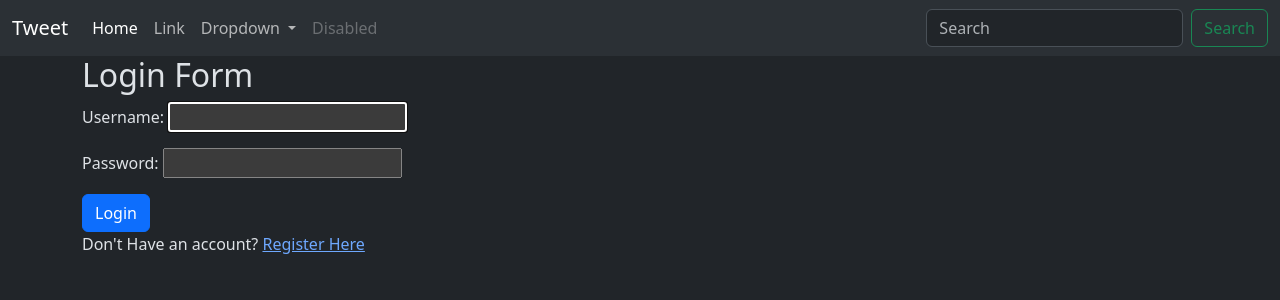
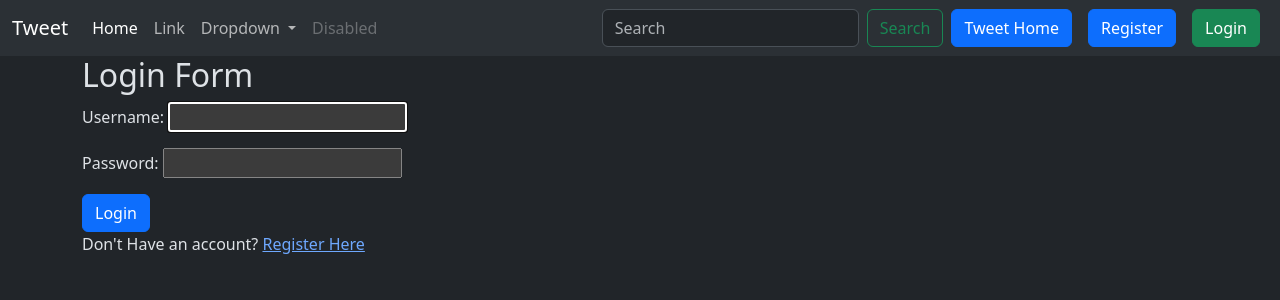
Before and after one commit to Haque-Misbahul/Full-stack-project-in-Django, a Django app: page /accounts/login/ in a window 1280 px wide. Shown: the top 300 px of the page. Run offline with Django 4.2, Linux system fonts and the light colour scheme.

Commit message:
login and logout functionality done

```diff
--- a/headQ/templates/layout.html
+++ b/headQ/templates/layout.html
@@ -51,6 +51,19 @@
             <input class="form-control me-2" type="search" placeholder="Search" aria-label="Search">
             <button class="btn btn-outline-success" type="submit">Search</button>
           </form>
+
+          <a href="{% url 'tweet_list' %}" class="btn btn-primary mx-2">Tweet Home</a>
+          {% if user.is_authenticated %}
+
+            <form action="{% url 'logout' %}" method="post">
+              {% csrf_token %}
+              <button class="btn btn-danger" type= "submit">Logout</button>
+            </form>
+
+          {% else %}
+          <a href="{% url 'register' %}" class="btn btn-primary mx-2">Register</a>
+          <a href="{% url 'login' %}" class="btn btn-success mx-2">Login</a>
+          {% endif %}
         </div>
       </div>
     </nav>
--- a/headQ/tweet/templates/tweet_list.html
+++ b/headQ/tweet/templates/tweet_list.html
@@ -17,8 +17,10 @@ Django Tweet
         <div class="card-body">
           <h5 class="card-title">{{tweet.user.username}}</h5>
           <p class="card-text">{{tweet.text}}</p>
+          {% if tweet.user == user %}
           <a href="{% url 'tweet_edit' tweet.id %}" class="btn btn-primary">Edit</a>
           <a href="{% url 'tweet_delete' tweet.id %}" class="btn btn-danger">Delete</a>
+          {% endif %}
         </div>
       </div>
     {% endfor %}
```
Also changed, not shown: headQ/db.sqlite3.
